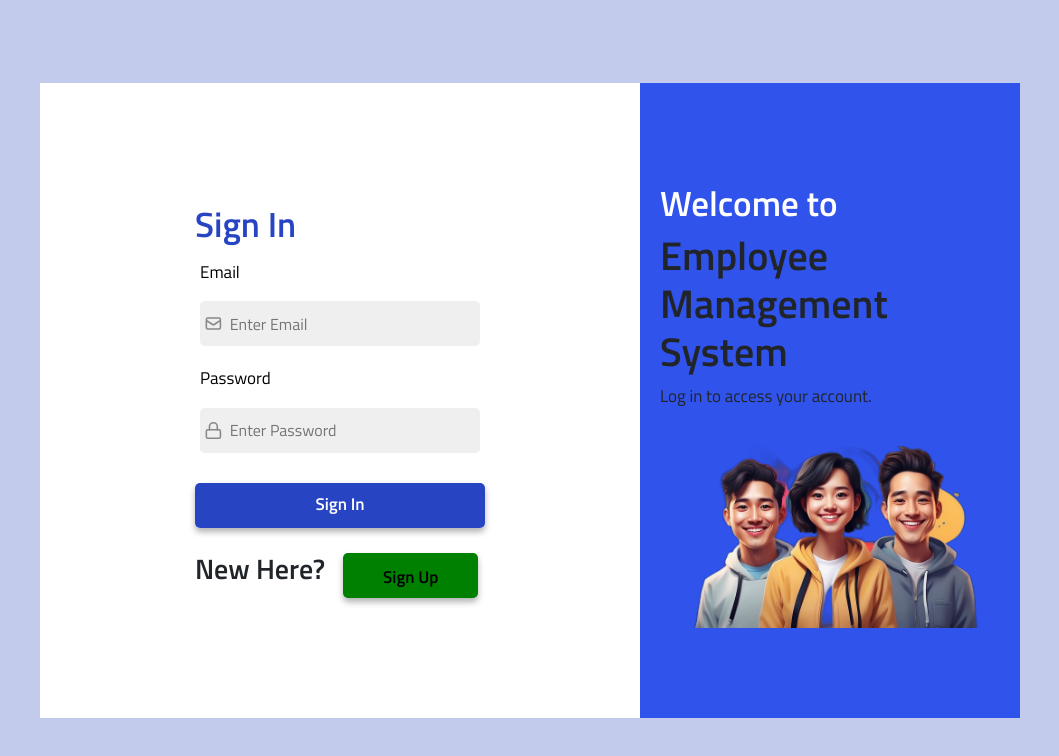
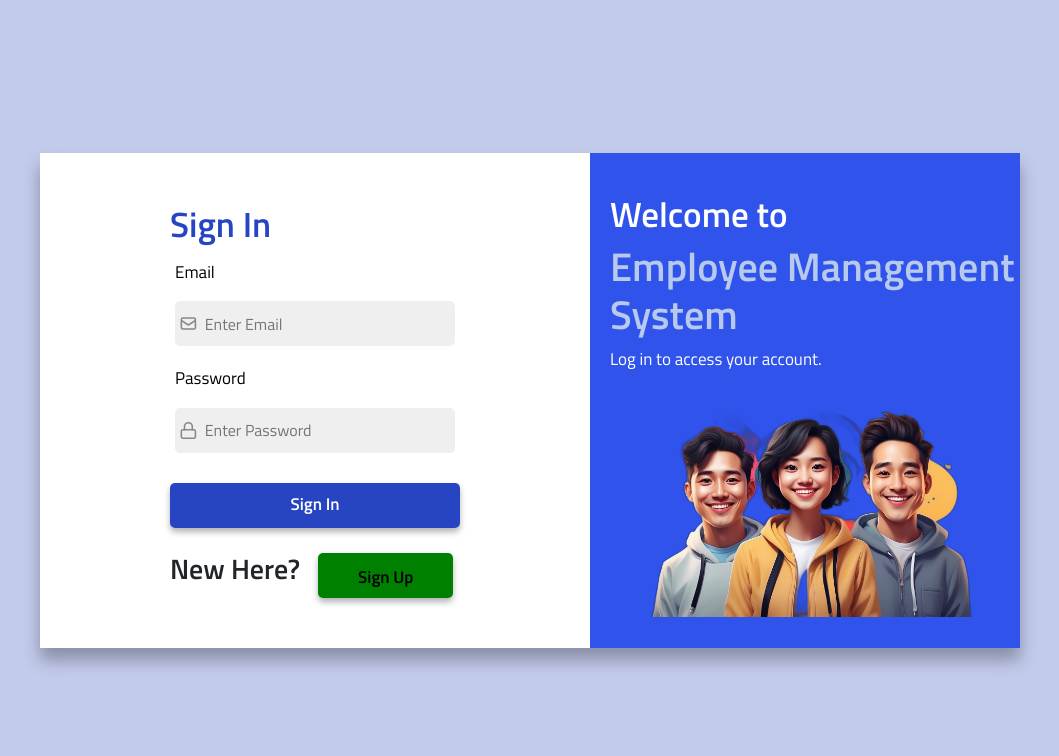
Before and after one commit to UserSampath/document1, a React (Vite) app in the folder frontend/: page /userlogin in a window 1280 px wide. Shown: the top 756 px of the page, without its empty margins (110-1169 px from the left). Built offline with nearby package versions, Linux system fonts and the light colour scheme; a web font is replaced by a local one.

Commit message:
correct resulatin problum

```diff
--- a/frontend/src/pages/userSignIn/SignIn.css
+++ b/frontend/src/pages/userSignIn/SignIn.css
@@ -1,18 +1,15 @@
-
-
-.centerSignIn{
-   display: flex;
+.centerSignIn {
+  display: flex;
   align-items: center;
   justify-content: center;
 }
 
-.buttonsContainer{
+.buttonsContainer {
   margin-top: 25px;
   display: flex;
-
 }
 
-.forgotPassword{
+.forgotPassword {
   text-decoration: underline;
   margin-top: 15px;
   margin-right: 80px;
@@ -20,13 +17,12 @@
   transition: ease 0.2s;
 }
 
-.forgotPassword:hover{
-color: var(--buttonColor);
-cursor: pointer;
+.forgotPassword:hover {
+  color: var(--buttonColor);
+  cursor: pointer;
 }
 
-
-.imageContainer{
+.imageContainer {
   right: 0;
   width: 55%;
   height: 100;
@@ -34,48 +30,43 @@ cursor: pointer;
   justify-content: center;
   align-items: center;
   /* background-color: rebeccapurple; */
-
 }
 
-.boxDataContainer{
+.boxDataContainer {
   display: flex;
 }
 
-.imageBox{
-
+.imageBox {
 }
 
-.signInImage{
+.signInImage {
   width: 80%;
   margin-left: 10%;
 }
 
-
-.imgContainerText{
+.imgContainerText {
   margin-left: 20px;
   padding-top: 10px;
 }
 
-.newHereContainer{
-  display:  !important;
+.newHereContainer {
   justify-content: center;
   margin-top: 30px;
 }
 
-.newHereButton{
+.newHereButton {
   /* margin-left: 18px; */
   margin-top: 5px;
 }
-.whiteH2{
+.whiteH2 {
   color: white !important;
 }
-.userSignInBox{
+.userSignInBox {
   background-color: white;
   display: flex;
-  justify-content:center;
+  justify-content: center;
   align-items: center;
- width: 600px;
+  width: 550px !important;
 
   position: relative;
-
 }
--- a/frontend/src/pages/userSignIn/UserSignIn.jsx
+++ b/frontend/src/pages/userSignIn/UserSignIn.jsx
@@ -14,8 +14,7 @@ const UserSignIn = () => {
   const [emailError, setEmailError] = useState("");
   const [passwordError, setPasswordError] = useState("");
 
-
-const signInButtonClicked = async() => {
+  const signInButtonClicked = async () => {
     if (!email) {
       setEmailError("Enter email");
     } else if (!validator.isEmail(email)) {
@@ -24,7 +23,7 @@ const signInButtonClicked = async() => {
       setPasswordError("Enter password");
     } else if (!validator.isLength(password, { min: 8 })) {
       setPasswordError("Password must be at least 8 characters long");
-  }else {
+    } else {
       await axios
         .post("http://localhost:4000/api/user/login", {
           email,
@@ -35,7 +34,9 @@ const signInButtonClicked = async() => {
             localStorage.setItem("token", JSON.stringify(res.data.token));
             localStorage.setItem(
               "userName",
-              JSON.stringify(`${res.data.user.firstName} ${res.data.user.lastName}`)
+              JSON.stringify(
+                `${res.data.user.firstName} ${res.data.user.lastName}`
+              )
             );
 
             Swal.fire({
@@ -59,19 +60,29 @@ const signInButtonClicked = async() => {
           }
         });
     }
-
-
   };
 
   return (
-    <div className="signUpPage" style={{padding:"0px 150px", backgroundColor:"#C3CBEC"}}>
-      <div  style={{ display:"flex",justifyContent:"center",alignItems:"center",height:"100vh"}}>
-      <div style={{backgroundColor:"#3053EB",display:"flex"}}>
+    <div
+      className="signUpPage"
+      style={{ padding: "0px 150px", backgroundColor: "#C3CBEC" }}>
+      <div
+        style={{
+          display: "flex",
+          justifyContent: "center",
+          alignItems: "center",
+          height: "100vh",
+        }}>
+        <div
+          style={{
+            backgroundColor: "#3053EB",
+            display: "flex",
+            boxShadow: "0 12px 16px rgba(0, 0, 0, 0.3)",
+          }}>
           <div className="boxDataContainer">
-
             <div className="userSignInBox">
               <div className="centerSignIn">
-            <div style={{padding:"120px"}}>
+                <div style={{ padding: "50px" }}>
                   <h2>Sign In</h2>
                   <TextInput
                     type={"text"}
@@ -100,10 +111,14 @@ const signInButtonClicked = async() => {
                       type={"1"}
                       text="Sign In"
                     />
-
                   </div>
                   <div>
-              <div style={{display:"flex",marginTop:"20px",alignItems:"center"}}>
+                    <div
+                      style={{
+                        display: "flex",
+                        marginTop: "20px",
+                        alignItems: "center",
+                      }}>
                       <h3>New Here?</h3>
                       <div className="newHereButton">
                         <Button
@@ -119,22 +134,29 @@ const signInButtonClicked = async() => {
             </div>
           </div>
 
-
           <div className="imageContainer">
             <div className="imageBox">
               <div>
                 <div className="imgContainerText">
                   <h2 className="whiteH2">Welcome to</h2>
-                <h1>Employee Management System</h1>
-                <p>Log in to access your account. </p>
+                  <h1 style={{ color: "#b7caeb" }}>
+                    Employee Management System
+                  </h1>
+                  <p style={{ color: "white" }}>
+                    {" "}
+                    Log in to access your account.{" "}
+                  </p>
                 </div>
-              <img className="signInImage" src="../../image/pic1.png" alt="" />
+                <img
+                  className="signInImage"
+                  src="../../image/pic1.png"
+                  alt=""
+                />
               </div>
             </div>
           </div>
         </div>
       </div>
-
     </div>
   );
 };
```
Also changed, not shown: 1 other file (tests, documents, lock files or other folders). Lines whose indentation alone changed are shown as unchanged.
